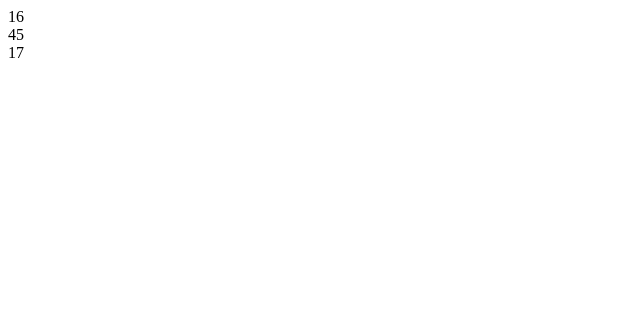
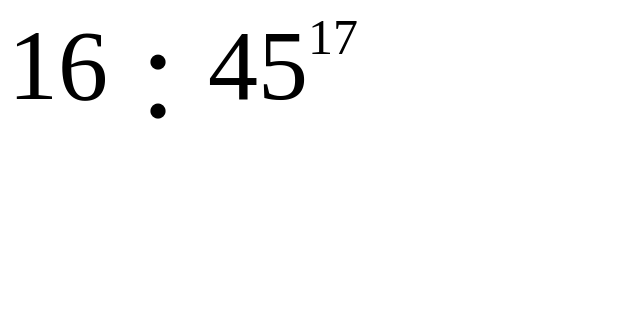
Before and after one commit to i-know-mouse/clock, a plain HTML site: page clock.html in a window 1280 px wide. Shown: the whole page, without its empty margins (0-640 px from the left). Drawn offline with nearby package versions, Linux system fonts and the light colour scheme.

Commit message:
Add files via upload

```diff
--- a/clock.html
+++ b/clock.html
@@ -4,21 +4,37 @@
 <meta http-equiv="content-language" content="ja">
 <meta charset="UTF-8"/>
 
-<title>時計</title>
+<title>clock</title>
 <script src="https://code.jquery.com/jquery-3.7.1.js"></script>
 <script src="https://code.jquery.com/jquery-3.7.1.min.js"></script>
 
 <style>
+
+#mainTimeSpace {
+	display:flex;
+	font-size: 100px;
+	/*temp code*/
+	width: 500px;
+	height: 300px;
+}
+#sec {
+	font-size: 50px;
+}
+
 </style>
 
 <script>
 <!--
-function setTime () {
+function setTime () {	// 時刻データのセット
 	// 時刻データの取得
 	var Time = new Date();
 	var H = Time.getHours();
 	var M = Time.getMinutes();
 	var S = Time.getSeconds();
+
+	if (H < 10){H = String("0") + H;}
+	if (M < 10){M = String("0") + M;}
+	if (S < 10){S = String("0") + S;}
 
 	// 取得した時刻の出力
 	document.getElementById("hour").innerHTML = H;
@@ -38,10 +54,9 @@ setInterval("setTime()", 1000);
 	<div id="mainTimeSpace">
 		<div id="hour">
 		</div>
+		：
 		<div id="min">
 		</div>
-	</div>
-	<div id="subTimeSpace">
 		<div id="sec">
 		</div>
 	</div>
```
